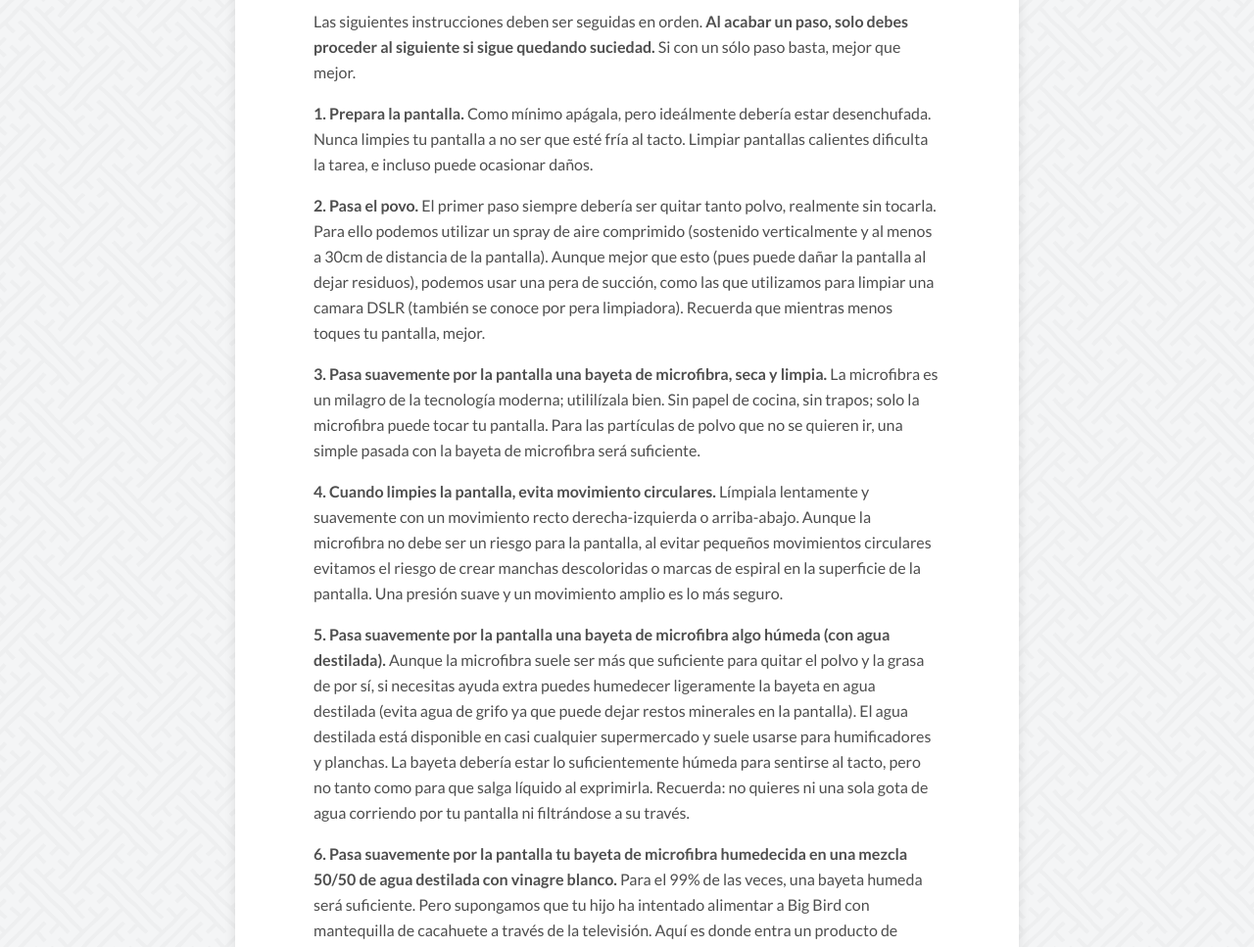
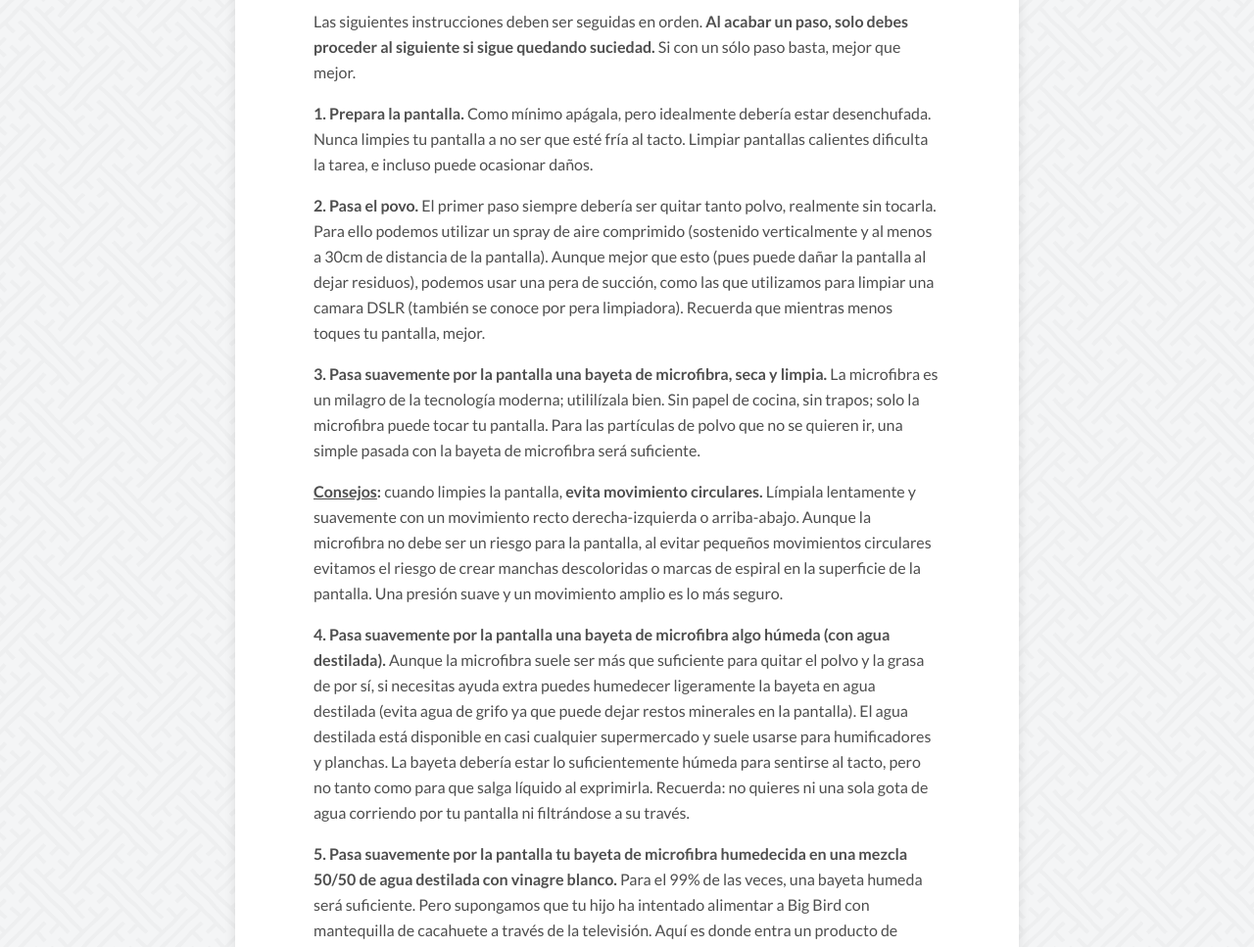
Before and after one commit to Losazul/losazul.github.io, a Jekyll site: the page built from _posts/2017-08-29-como-limpiar-tu-pantalla.md, in a window 1280 px wide and 1400 px high, scrolled down 3475 px. Shown: the part 154-1121 px from the top of the window at 98% size. Built offline with Jekyll 4.4.1, drawn with Linux system fonts in a browser that asks for light colours; nearby versions of some CDN libraries; comment, search, counter and statistics services are not loaded.

Commit message:
erratas online

```diff
--- a/_posts/2017-08-29-como-limpiar-tu-pantalla.md
+++ b/_posts/2017-08-29-como-limpiar-tu-pantalla.md
@@ -47,17 +47,17 @@
 <br>
 Las siguientes instrucciones deben ser seguidas en orden. <b>Al acabar un paso, solo debes proceder al siguiente si sigue quedando suciedad.</b> Si con un sólo paso basta, mejor que mejor.
 
-<b>1. Prepara la pantalla.</b> Como mínimo apágala, pero ideálmente debería estar desenchufada. Nunca limpies tu pantalla a no ser que esté fría al tacto. Limpiar pantallas calientes dificulta la tarea, e incluso puede ocasionar daños.
+<b>1. Prepara la pantalla.</b> Como mínimo apágala, pero idealmente debería estar desenchufada. Nunca limpies tu pantalla a no ser que esté fría al tacto. Limpiar pantallas calientes dificulta la tarea, e incluso puede ocasionar daños.
 
 <b>2. Pasa el povo.</b> El primer paso siempre debería ser quitar tanto polvo, realmente sin tocarla. Para ello podemos utilizar un spray de aire comprimido (sostenido verticalmente y al menos a 30cm de distancia de la pantalla). Aunque mejor que esto (pues puede dañar la pantalla al dejar residuos), podemos usar una pera de succión, como las que utilizamos para limpiar una camara DSLR (también se conoce por pera limpiadora). Recuerda que mientras menos toques tu pantalla, mejor.
 
 <b>3. Pasa suavemente por la pantalla una bayeta de microfibra, seca y limpia. </b> La microfibra es un milagro de la tecnología moderna; utililízala bien. Sin papel de cocina, sin trapos; solo la microfibra puede tocar tu pantalla. Para las partículas de polvo que no se quieren ir, una simple pasada con la bayeta de microfibra será suficiente.
 
-<b>4. Cuando limpies la pantalla, evita movimiento circulares.</b> Límpiala lentamente y suavemente con un movimiento recto derecha-izquierda o arriba-abajo. Aunque la microfibra no debe ser un riesgo para la pantalla, al evitar pequeños movimientos circulares evitamos el riesgo de crear manchas descoloridas o marcas de espiral en la superficie de la pantalla. Una presión suave y un movimiento amplio es lo más seguro.
+<b><u>Consejos</u>: </b>cuando limpies la pantalla, <b>evita movimiento circulares.</b> Límpiala lentamente y suavemente con un movimiento recto derecha-izquierda o arriba-abajo. Aunque la microfibra no debe ser un riesgo para la pantalla, al evitar pequeños movimientos circulares evitamos el riesgo de crear manchas descoloridas o marcas de espiral en la superficie de la pantalla. Una presión suave y un movimiento amplio es lo más seguro.
 
-<b>5. Pasa suavemente por la pantalla una bayeta de microfibra algo húmeda (con agua destilada).</b> Aunque la microfibra suele ser más que suficiente para quitar el polvo y la grasa de por sí, si necesitas ayuda extra puedes humedecer ligeramente la bayeta en agua destilada (evita agua de grifo ya que puede dejar restos minerales en la pantalla). El agua destilada está disponible en casi cualquier supermercado y suele usarse para humificadores y planchas. La bayeta debería estar lo suficientemente húmeda para sentirse al tacto, pero no tanto como para que salga líquido al exprimirla. Recuerda: no quieres ni una sola gota de agua corriendo por tu pantalla ni filtrándose a su través.
+<b>4. Pasa suavemente por la pantalla una bayeta de microfibra algo húmeda (con agua destilada).</b> Aunque la microfibra suele ser más que suficiente para quitar el polvo y la grasa de por sí, si necesitas ayuda extra puedes humedecer ligeramente la bayeta en agua destilada (evita agua de grifo ya que puede dejar restos minerales en la pantalla). El agua destilada está disponible en casi cualquier supermercado y suele usarse para humificadores y planchas. La bayeta debería estar lo suficientemente húmeda para sentirse al tacto, pero no tanto como para que salga líquido al exprimirla. Recuerda: no quieres ni una sola gota de agua corriendo por tu pantalla ni filtrándose a su través.
 
-<b>6. Pasa suavemente por la pantalla tu bayeta de microfibra humedecida en una mezcla 50/50 de agua destilada con vinagre blanco.</b> Para el 99% de las veces, una bayeta humeda será suficiente. Pero supongamos que tu hijo ha intentado alimentar a Big Bird con mantequilla de cacahuete a través de la televisión. Aquí es donde entra un producto de limpieza extra para acabar con la mugre. El alcohol y el amoniaco están fuera, pero una mezcla de 50% agua destilada y 50% vinagre blanco está permitido.
+<b>5. Pasa suavemente por la pantalla tu bayeta de microfibra humedecida en una mezcla 50/50 de agua destilada con vinagre blanco.</b> Para el 99% de las veces, una bayeta humeda será suficiente. Pero supongamos que tu hijo ha intentado alimentar a Big Bird con mantequilla de cacahuete a través de la televisión. Aquí es donde entra un producto de limpieza extra para acabar con la mugre. El alcohol y el amoniaco están fuera, pero una mezcla de 50% agua destilada y 50% vinagre blanco está permitido.
 
 <b><font color="red">Últimas aclaraciones:</font></b> tras humedecer ligeralmente la bayeta de microfibra, usa la misma presión suave y movimientos amplios que hemos descrito anteriormente. Ya limpia la pantalla, no hay necesidad de secarla con la bayeta (a no ser que se mojara demasiado).<br><br>
 
```
Also changed, not shown: _posts/2017-09-13-rewiew-S2417DG.md (+1 -1 lines), _posts/2017-09-9-experiencia-21-9.md (+2 -2 lines).
